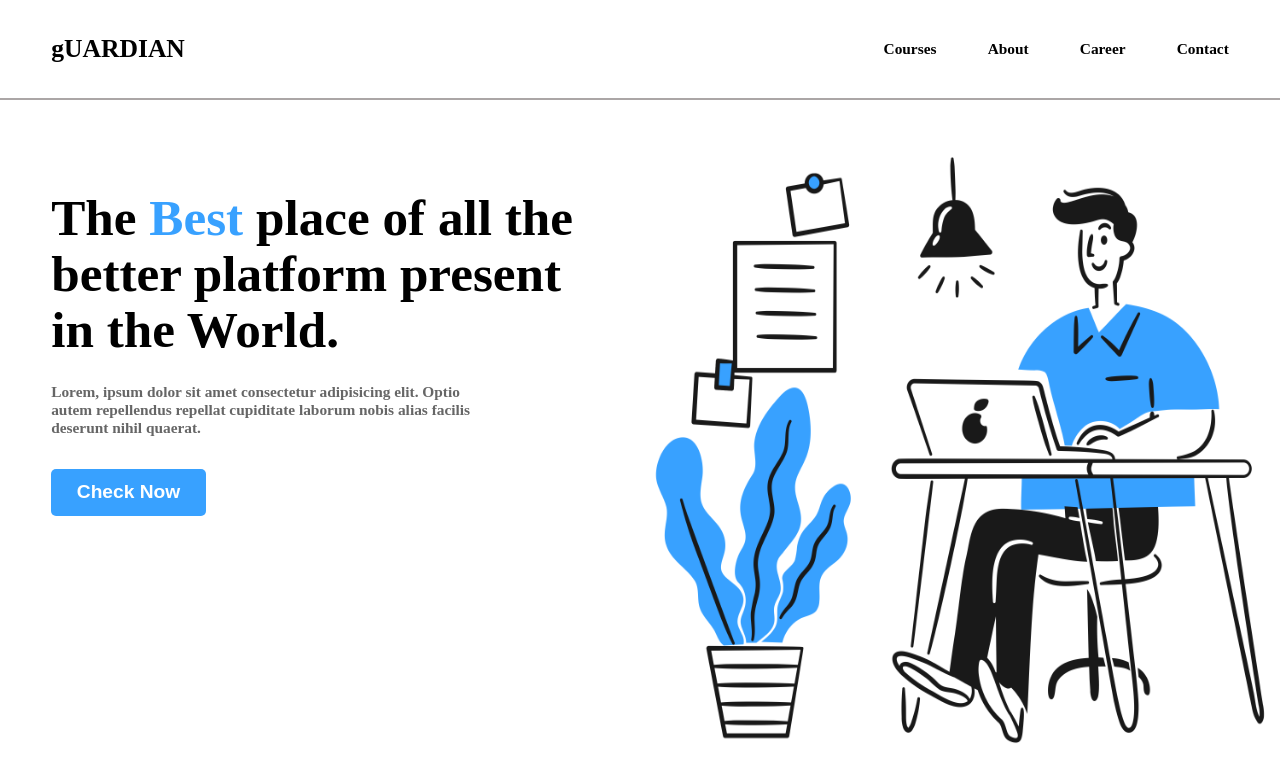
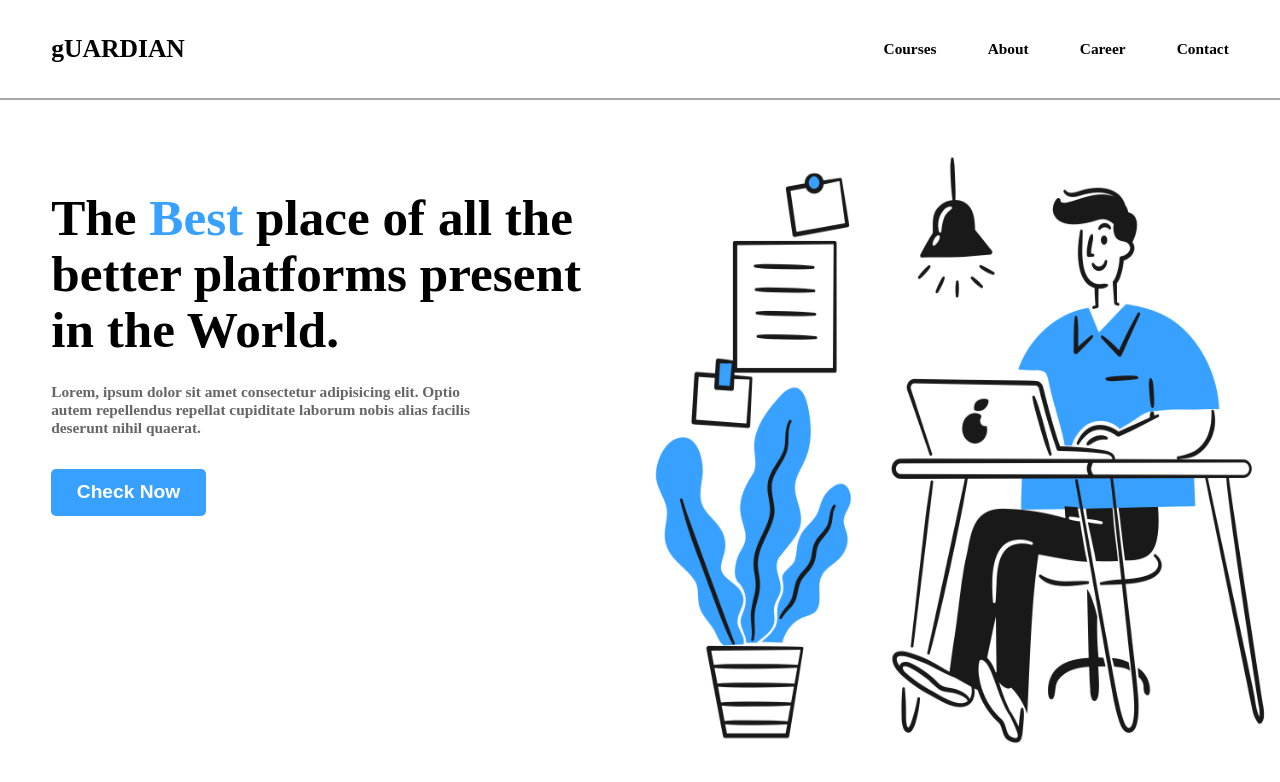
Before and after one commit to imdevshiv/gUARDIAN., a plain HTML site: page index.html in a window 1280 px wide. Drawn offline with nearby package versions, Linux system fonts and the light colour scheme.

Commit message:
Update index.html

```diff
--- a/index.html
+++ b/index.html
@@ -25,7 +25,7 @@
         </div>
         <div class="content">
             <div class="left">
-                <h1> The <span>Best</span> place of all the better platform present in the World. </h1>
+                <h1> The <span>Best</span> place of all the better platforms present in the World. </h1>
                 <p>Lorem, ipsum dolor sit amet consectetur adipisicing elit. Optio autem repellendus repellat cupiditate
                     laborum nobis alias facilis deserunt nihil quaerat.</p>
                 <button>Check Now</button>
```
